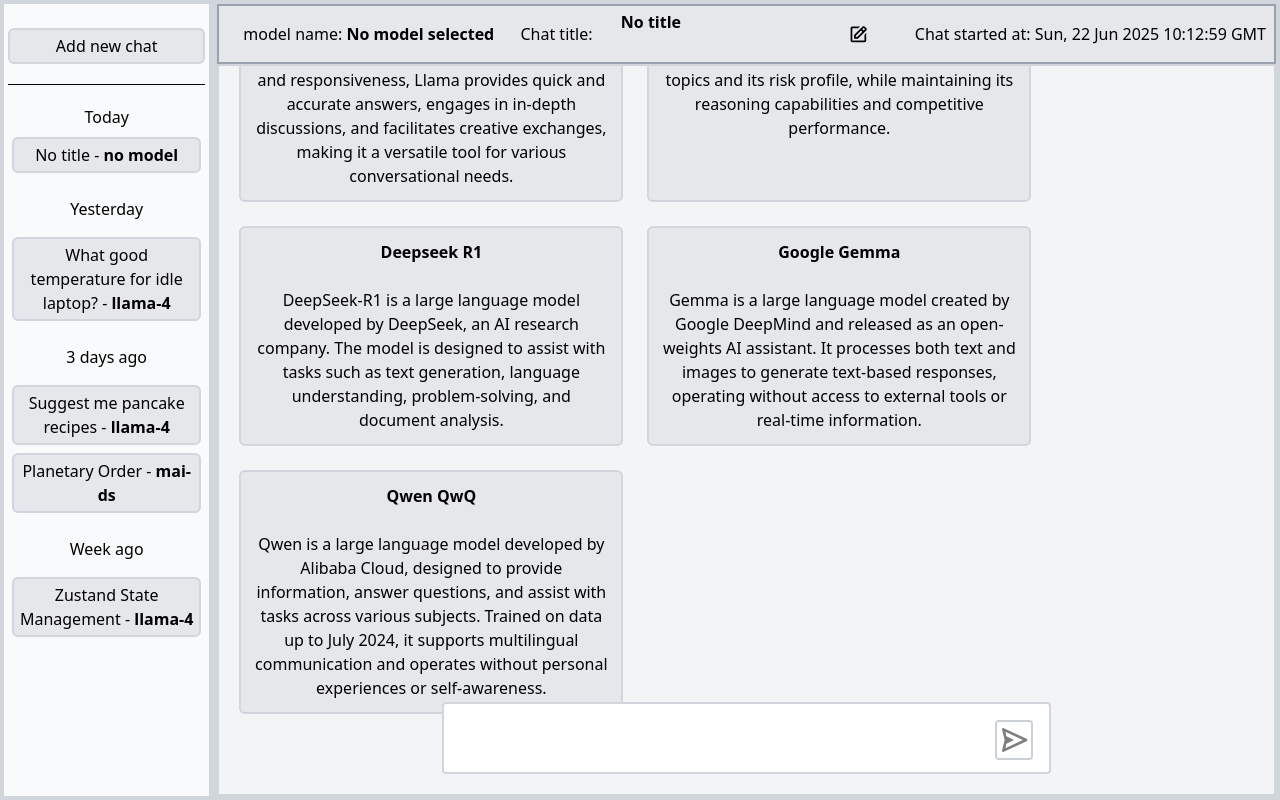
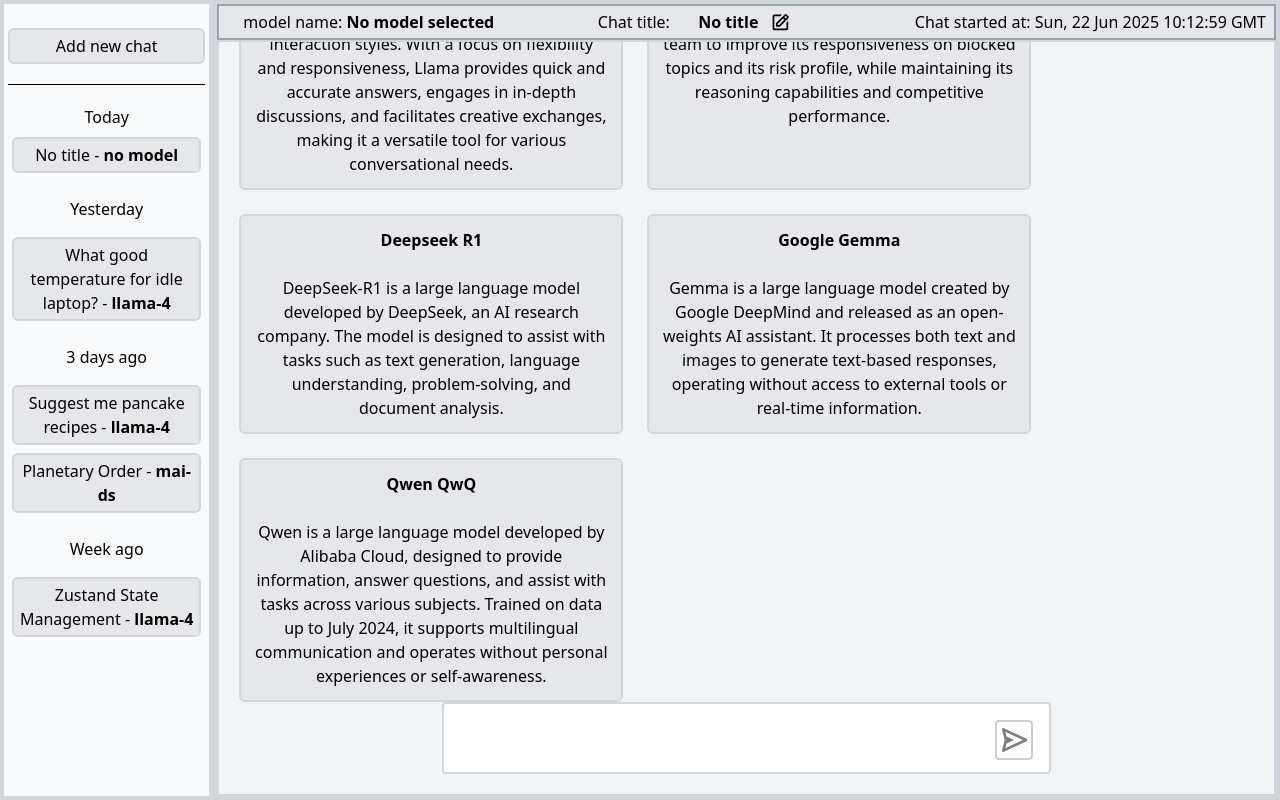
Before and after one commit to BMike903/LLM-front, a React (Vite) app: page / in a window 1280 px wide. Built offline with nearby package versions, Linux system fonts and the light colour scheme.

Commit message:
swapping textarea to div while inactive

```diff
--- a/src/components/titleInput.tsx
+++ b/src/components/titleInput.tsx
@@ -157,7 +157,9 @@ function CurrentChatTitleInput({
   };
 
   return (
-    <div className="flex h-auto flex-row gap-3">
+    <div className="flex flex-row gap-3">
+      {isEditing ? (
+        <>
           <textarea
             disabled={!isEditing || titleTipStatus === "fetching"}
             value={inputTitle}
@@ -167,8 +169,6 @@ function CurrentChatTitleInput({
             onKeyDown={handleEnterPress}
           />
 
-      {isEditing ? (
-        <>
           <button
             onClick={() => handleSubmit()}
             disabled={titleTipStatus === "fetching"}
@@ -186,6 +186,8 @@ function CurrentChatTitleInput({
         </>
       ) : (
         <>
+          <div className="h-auto flex-2/3">{inputTitle}</div>
+
           {renderSuggestTitleTipWarning()}
 
           <button onClick={() => setIsEditing((editing) => !editing)}>
```
Lines whose indentation alone changed are shown as unchanged.
